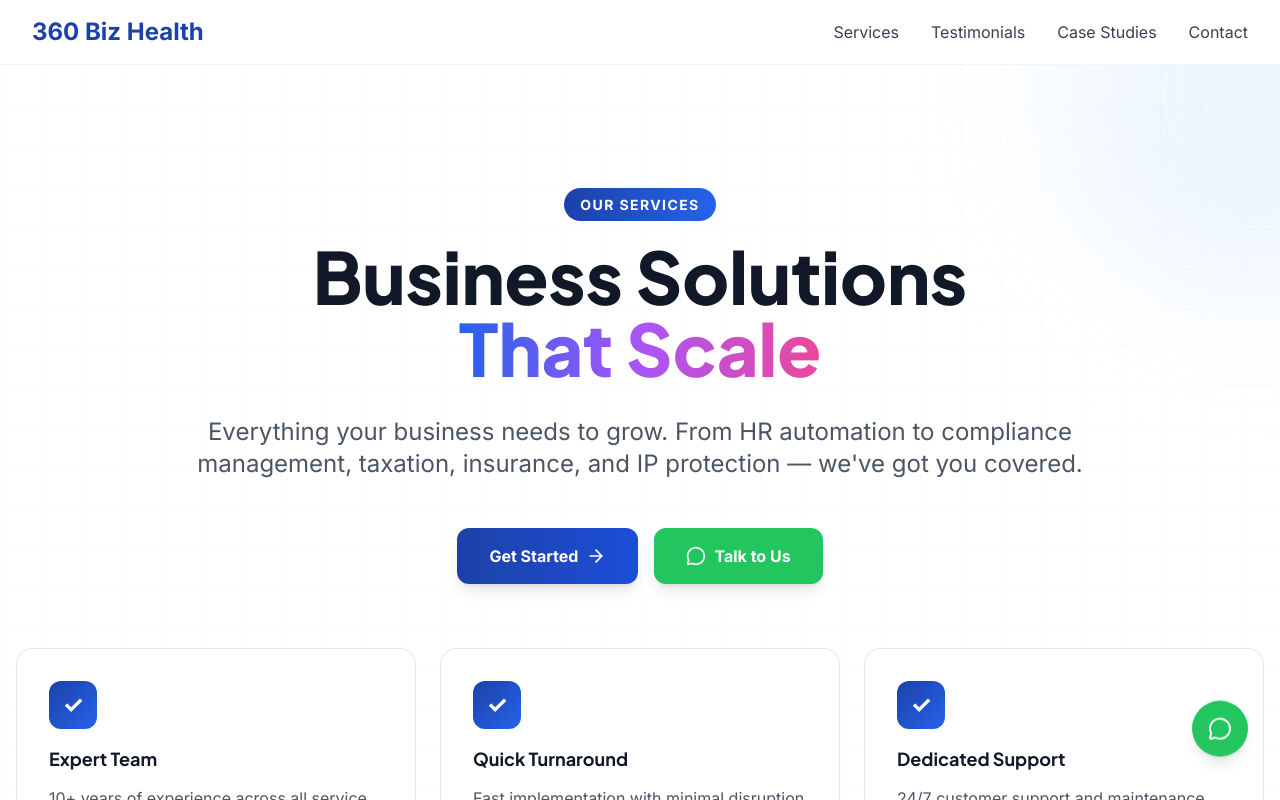
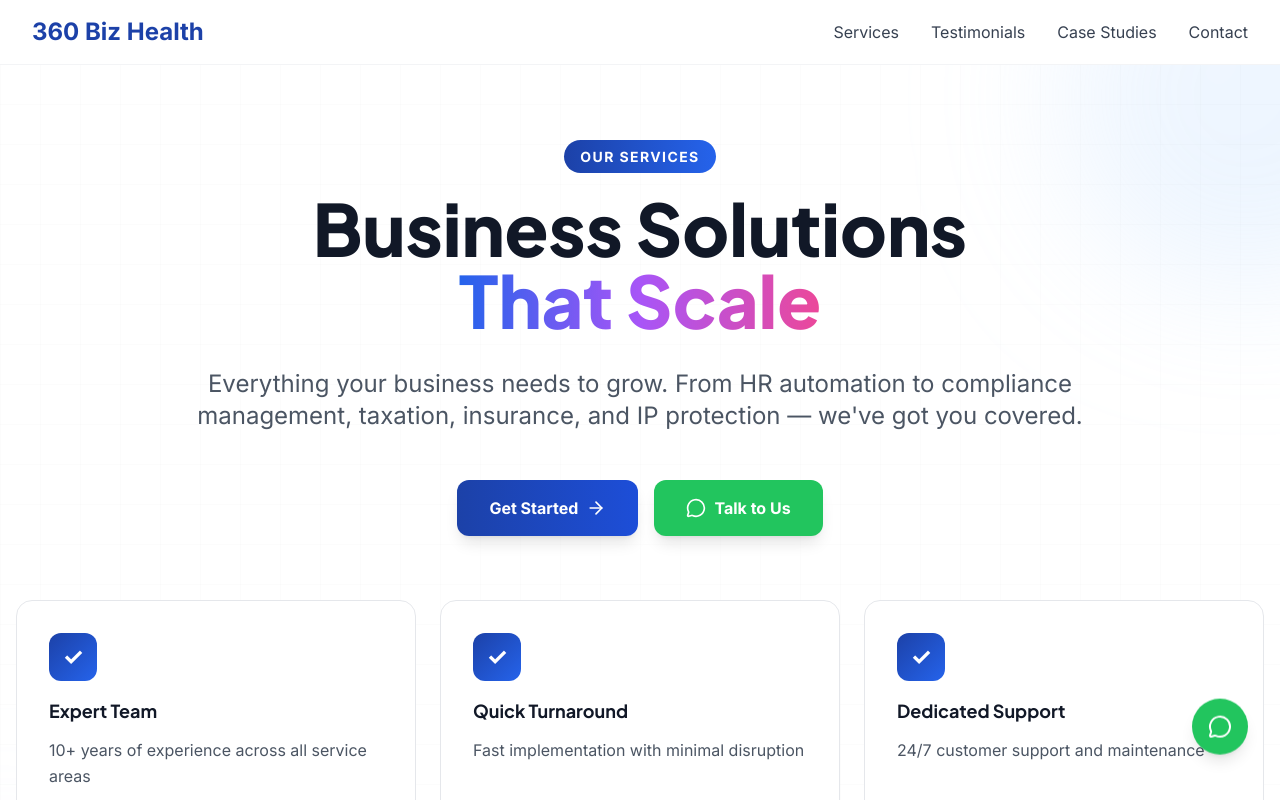
Before and after one commit to shivam13669/Bizhealth, a React (Vite) app: page /services in a window 1280 px wide. Shown: the top 800 px of the page. Built offline with nearby package versions, Linux system fonts and the light colour scheme.

Commit message:
Adjust hero section padding on Services page

```diff
--- a/client/pages/Services.tsx
+++ b/client/pages/Services.tsx
@@ -182,7 +182,7 @@ export default function Services() {
 
       <main className="pt-16">
         {/* Hero Section */}
-        <section className="relative min-h-screen pt-32 pb-20 px-4 overflow-hidden flex items-center">
+        <section className="relative min-h-screen pt-20 pb-20 px-4 overflow-hidden flex items-center">
           {/* Animated Background elements */}
           <div className="absolute inset-0 overflow-hidden">
             {/* Top right orb */}
```
